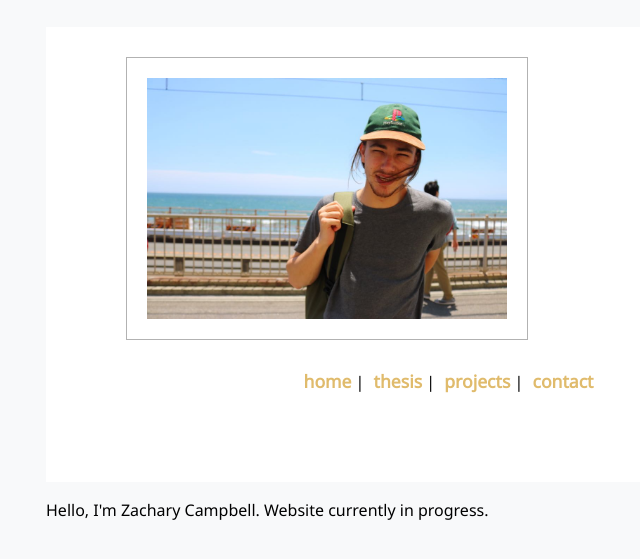
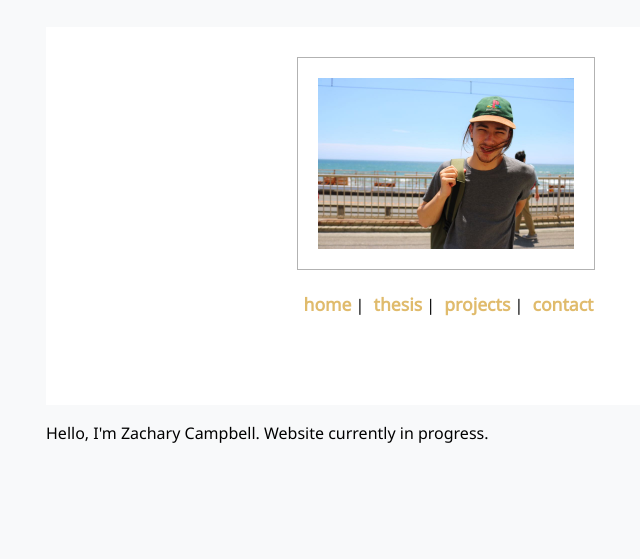
Before and after one commit to campbza/campbza.github.io, a plain HTML site: page index.html in a window 1280 px wide. Shown: the part 123-682 px from the top of the page, without its empty margins (194-834 px from the left). Drawn offline with Linux system fonts and the light colour scheme.

Commit message:
Add image

```diff
--- a/styles.css
+++ b/styles.css
@@ -103,10 +103,11 @@ padding-bottom:70px
 main img{
 padding:20px;
 border:1px solid rgba(0,0,0,0.3);
+display: block;
 margin-left: auto;
 margin-right: auto;
-/*width:40%;
--webkit-transition:width 0.2s,height 0.4s;
+width:40%;
+/*-webkit-transition:width 0.2s,height 0.4s;
 transition:width 0.2s,height 0.4s*/
 }
 
```
